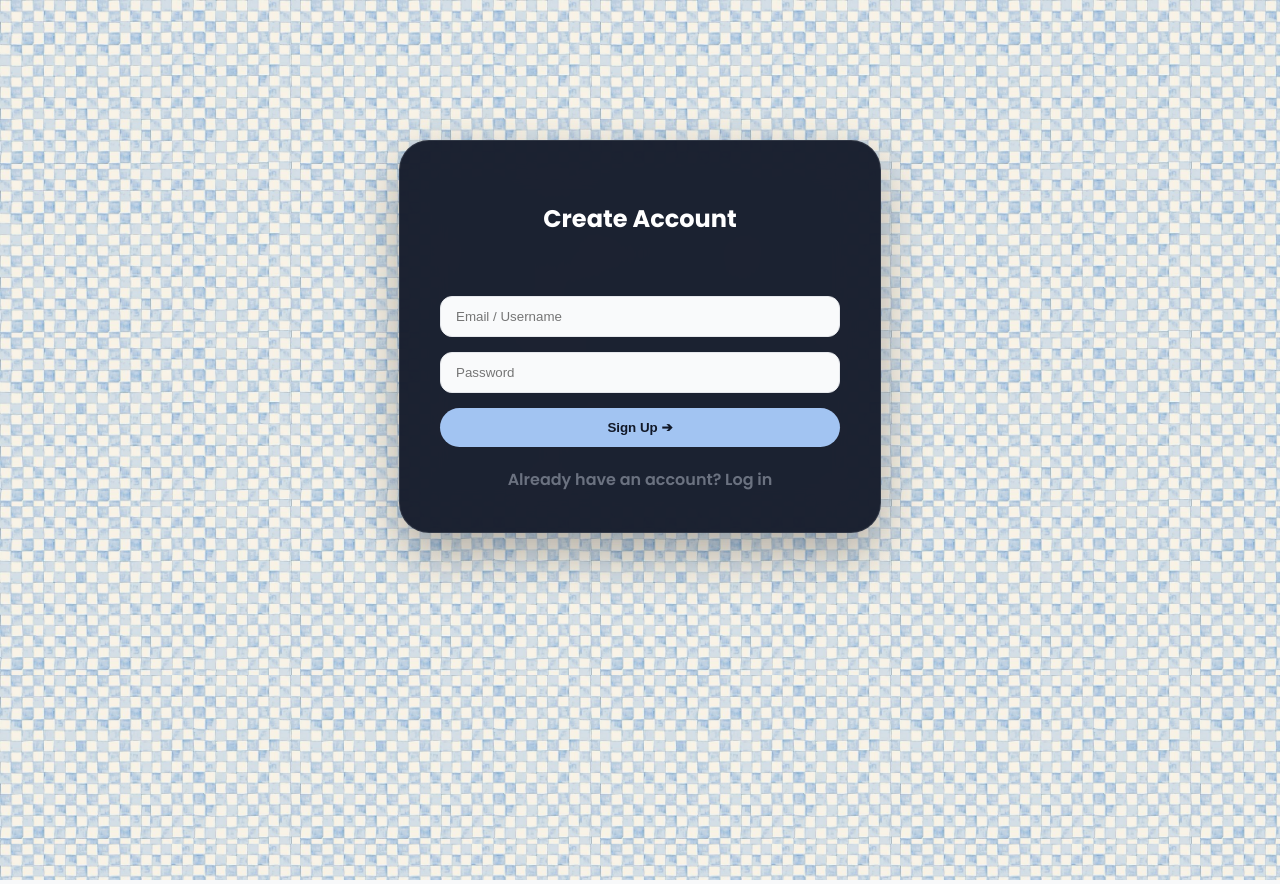
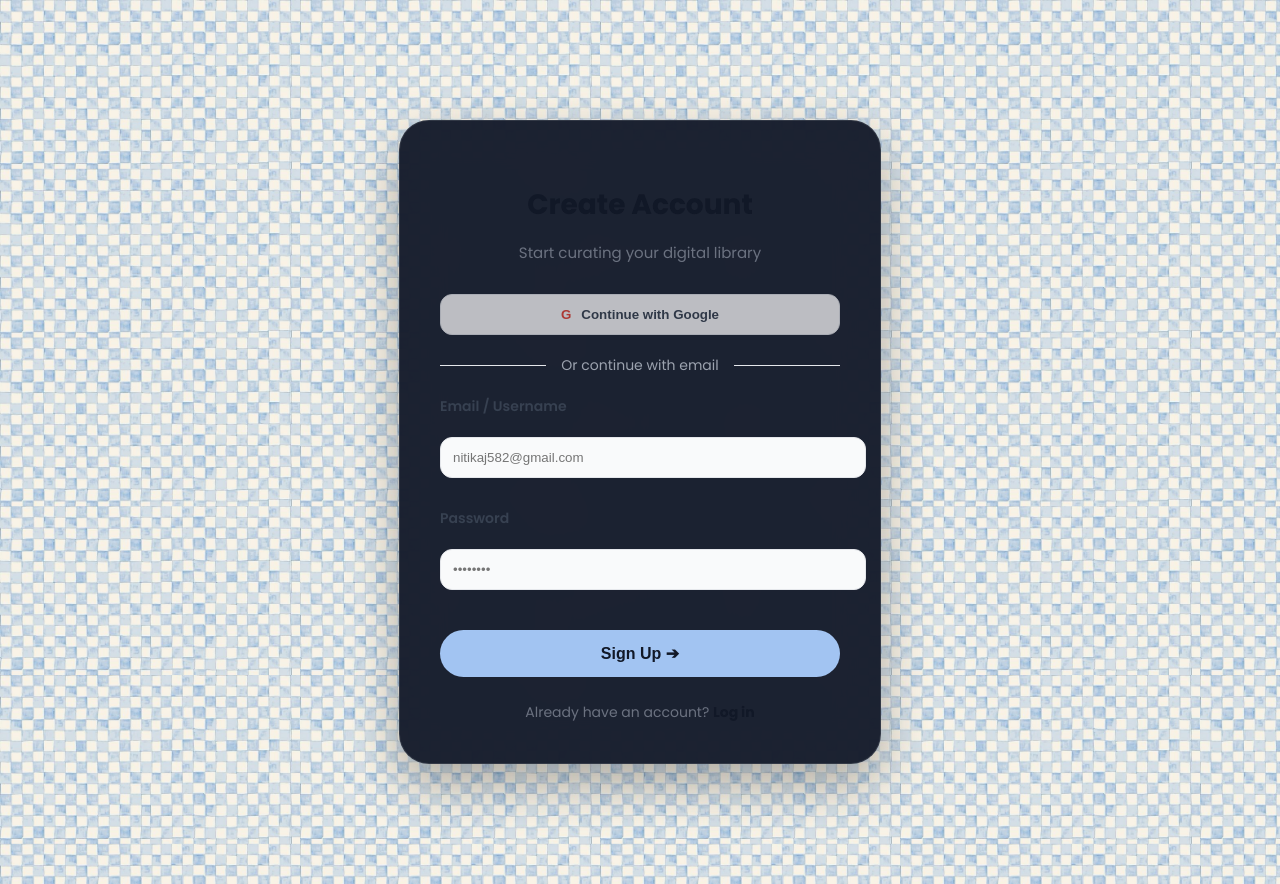
Before and after one commit to nitikajain25/Media-shelf, a React (Create React App) app in the folder media-shelf/frontend/: page /login in a window 1280 px wide. Built offline with nearby package versions, Linux system fonts and the light colour scheme.

Commit message:
fixed login

```diff
--- a/media-shelf/frontend/src/pages/Login.jsx
+++ b/media-shelf/frontend/src/pages/Login.jsx
@@ -2,7 +2,6 @@
 import { useNavigate } from 'react-router-dom';
 
 function Login() {
-  // Changed to false so "Sign Up" is the default screen for new users
   const [isLogin, setIsLogin] = useState(false);
   const [username, setUsername] = useState('');
   const [password, setPassword] = useState('');
@@ -13,8 +12,10 @@
     const endpoint = isLogin ? '/api/login' : '/api/signup';
 
     try {
-      // REPLACE THIS URL WITH YOUR ACTUAL RENDER URL
-      const response = await fetch(`https://media-shelf.onrender.com${endpoint}`, {
+      // 🛑 STOP! Replace the link below with YOUR actual Render URL!
+      const renderURL = 'https://media-shelf.onrender.com';
+
+      const response = await fetch(`${renderURL}${endpoint}`, {
         method: 'POST',
         headers: { 'Content-Type': 'application/json' },
         body: JSON.stringify({ username, password })
@@ -24,57 +25,83 @@
 
       if (response.ok) {
         if (isLogin) {
-          // Standard Sign In Success
           localStorage.setItem('user', JSON.stringify(data.user));
           navigate('/dashboard');
         } else {
-          // Sign Up Success -> Auto-Login Fix
-          // Automatically log them in by saving their session without making them type it again
           localStorage.setItem('user', JSON.stringify({ username: username }));
           navigate('/dashboard');
         }
       } else {
-        // Show the specific smart error from our Python backend
         alert(data.error);
       }
     } catch (error) {
-      alert("Server error. Please try again later.");
+      alert("Server error. The server might be waking up, please wait 30 seconds and try again!");
     }
   };
 
   return (
     <div className="dashboard-wrapper">
-      <div className="dashboard-card profile-card" style={{ maxWidth: '400px', margin: '100px auto' }}>
-        <div className="dashboard-header" style={{ justifyContent: 'center' }}>
-          <h2>{isLogin ? 'Sign In' : 'Create Account'}</h2>
+      {/* Your original, beautiful card layout is restored here! */}
+      <div className="dashboard-card profile-card" style={{ maxWidth: '400px', margin: '80px auto', padding: '40px' }}>
+
+        <div style={{ textAlign: 'center', marginBottom: '30px' }}>
+          <h2 style={{ fontSize: '28px', color: '#111827', marginBottom: '10px' }}>
+            {isLogin ? 'Sign In' : 'Create Account'}
+          </h2>
+          <p style={{ color: '#6b7280', fontSize: '15px' }}>
+            {isLogin ? 'Access your media shelf dashboard' : 'Start curating your digital library'}
+          </p>
+        </div>
+
+        {/* The Google Button Placeholder */}
+        <button style={{ width: '100%', padding: '12px', borderRadius: '12px', border: '1px solid #e5e7eb', background: '#fff', color: '#374151', fontWeight: '600', display: 'flex', alignItems: 'center', justifyContent: 'center', gap: '10px', marginBottom: '20px', cursor: 'not-allowed', opacity: '0.7' }}>
+          <span style={{ color: '#ea4335', fontWeight: 'bold' }}>G</span> Continue with Google
+        </button>
+
+        <div style={{ display: 'flex', alignItems: 'center', gap: '15px', margin: '20px 0', color: '#9ca3af', fontSize: '14px' }}>
+          <div style={{ flex: 1, height: '1px', background: '#e5e7eb' }}></div>
+          <span>Or continue with email</span>
+          <div style={{ flex: 1, height: '1px', background: '#e5e7eb' }}></div>
         </div>
 
         <form onSubmit={handleAuth} className="password-form">
+          <div style={{ textAlign: 'left', marginBottom: '5px', fontSize: '14px', fontWeight: '600', color: '#374151' }}>Email / Username</div>
           <input
             type="text"
-            placeholder="Email / Username"
+            placeholder="nitikaj582@gmail.com"
             value={username}
             onChange={(e) => setUsername(e.target.value)}
             required
+            style={{ width: '100%', padding: '12px', borderRadius: '12px', border: '1px solid #e5e7eb', background: '#f9fafb', marginBottom: '15px' }}
           />
+
+          <div style={{ textAlign: 'left', marginBottom: '5px', fontSize: '14px', fontWeight: '600', color: '#374151' }}>Password</div>
           <input
             type="password"
-            placeholder="Password"
+            placeholder="••••••••"
             value={password}
             onChange={(e) => setPassword(e.target.value)}
             required
+            style={{ width: '100%', padding: '12px', borderRadius: '12px', border: '1px solid #e5e7eb', background: '#f9fafb', marginBottom: '25px' }}
           />
-          <button type="submit" className="add-btn">
+
+          <button type="submit" className="add-btn" style={{ width: '100%', padding: '14px', fontSize: '16px' }}>
             {isLogin ? 'Sign In ➔' : 'Sign Up ➔'}
           </button>
         </form>
 
         <div
-          style={{ textAlign: 'center', marginTop: '20px', cursor: 'pointer', color: '#6b7280', fontWeight: '600' }}
-          onClick={() => setIsLogin(!isLogin)}
+          style={{ textAlign: 'center', marginTop: '25px', color: '#6b7280', fontSize: '14px' }}
         >
-          {isLogin ? "Don't have an account? Sign up" : "Already have an account? Log in"}
+          {isLogin ? "Don't have an account? " : "Already have an account? "}
+          <span
+            onClick={() => setIsLogin(!isLogin)}
+            style={{ color: '#111827', fontWeight: 'bold', cursor: 'pointer' }}
+          >
+            {isLogin ? "Sign up" : "Log in"}
+          </span>
         </div>
+
       </div>
     </div>
   );
```
